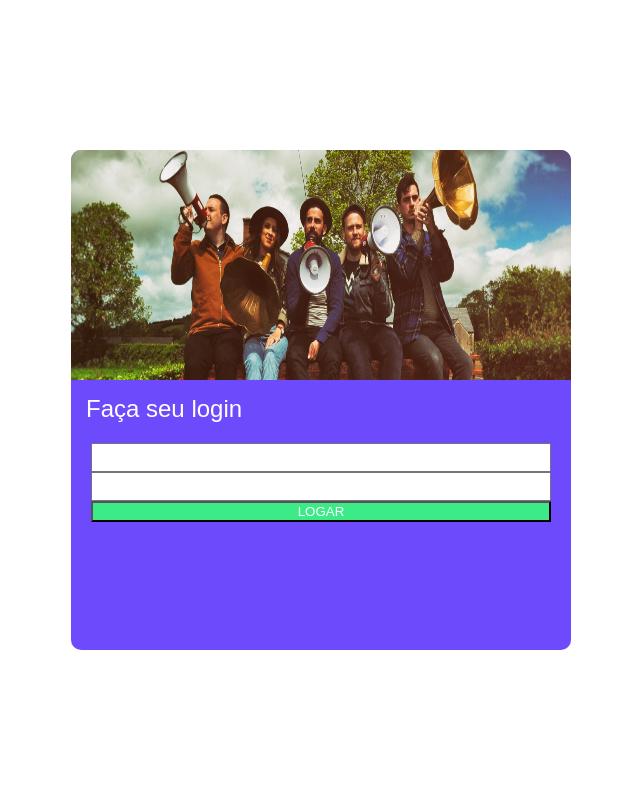
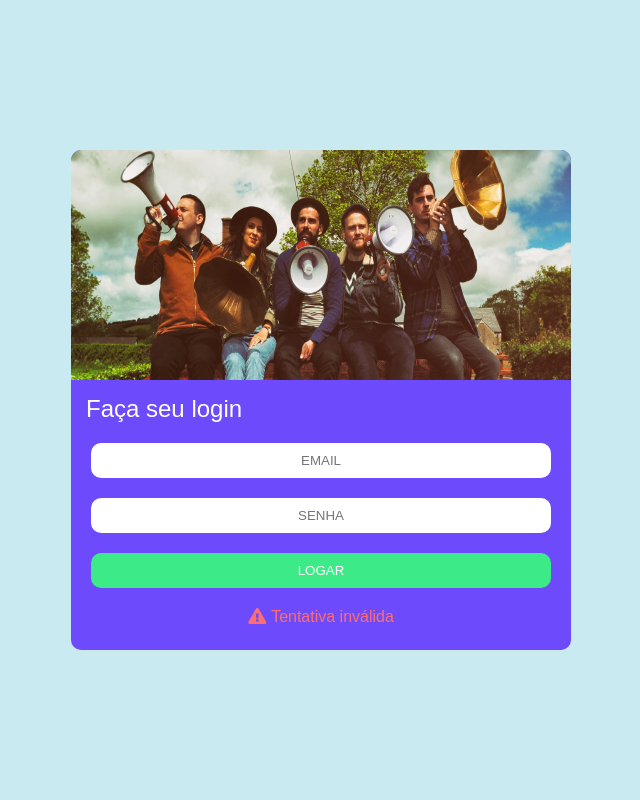
Before and after one commit to tiago002pro/sistema_de_login, a PHP site: page /index.html in a window 1280 px wide. Shown: the whole page, without its empty margins (319-959 px from the left). Run offline with PHP 8.4, Linux system fonts and the light colour scheme.

Commit message:
Finalização do Front-End

```diff
--- a/assets/css/style.css
+++ b/assets/css/style.css
@@ -6,6 +6,8 @@ body{
     align-items: center;
     justify-content: center;
     font-family: Arial, Helvetica, sans-serif;
+    padding: 0px 15px;
+    background-color: #caeaf1;
 }
 
 .box_login{
@@ -18,7 +20,7 @@ body{
 
 .box_login .capa{
     height: 230px;
-    background: url(../img/capa-descktop.jpg);
+    background: url(../img/capa-mobile.jpg);
     border-radius: 10px 10px 0px 0px;
     background-size: 100% 100%;
     background-repeat: no-repeat;
@@ -35,7 +37,12 @@ h1{
 form input{
     margin: 0px 20px;
     width: calc(100% - 40px);
-    padding: 5px 10px;
+    padding: 10px 15px;
+    border: 0;
+    border-radius: 10px;
+    margin-bottom: 20px;
+    text-align: center;
+    color: #6D4BFC;
 }
 
 form .bnt-login{
@@ -43,5 +50,24 @@ form .bnt-login{
     width: calc(100% - 40px);
     background: #3CEB88;
     color: #FFF;
+    padding: 10px 15px;
+    border: 0;
+    border-radius: 10px;
+    margin-bottom: 20px;
+}
 
+.msg_error {
+    color: #FF6D6D;
+    display: flex;
+    justify-content: center;
 }
+
+@media (min-width: 480px){
+    .box_login .capa{
+        height: 230px;
+        background: url(../img/capa-descktop.jpg);
+        border-radius: 10px 10px 0px 0px;
+        background-size: 100% 100%;
+        background-repeat: no-repeat;
+    }
+}
--- a/index.html
+++ b/index.html
@@ -3,6 +3,9 @@
 <head>
     <title></title>
     <link rel="stylesheet" href="./assets/css/style.css"></link>
+    <meta name="viewport" content="width=device-width, initial-scale=1">
+
+    <link rel="stylesheet" href="https://cdnjs.cloudflare.com/ajax/libs/font-awesome/5.15.2/css/all.min.css">
 </head>
 <body>
     <div class="box_login">
@@ -12,11 +15,14 @@
 
         <h1>Faça seu login</h1>
         <form>
-            <input type="email" name="email">
-            <input type="password" name="password">
+            <input type="email" name="email" placeholder="EMAIL">
+            <input type="password" name="password" placeholder="SENHA">
 
             <button class="bnt-login">LOGAR</button>
         </form>
+        <span class="msg_error">
+            <i class="fa fa-exclamation-triangle" style="font-size: 16px; padding-right: 5px;"></i>
+            Tentativa inválida</span>
     </div>
 </body>
 </html>
```
Also changed, not shown: assets/img/capa-descktop.jpg, assets/img/capa-mobile.jpg (added), assets/img/error-img.png (added).
